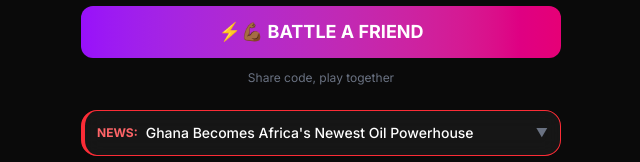
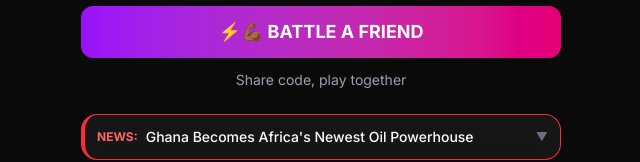
Before and after one commit to thomasamter/-akili, a React (Vite) app: page / in a window 1280 px wide. Shown: the part 365-527 px from the top of the page, without its empty margins (319-959 px from the left). Built offline with nearby package versions, Linux system fonts and the light colour scheme; no server answers.

Commit message:
Make multiplayer explainer more visible

```diff
--- a/src/App.jsx
+++ b/src/App.jsx
@@ -183,7 +183,7 @@
           >
             ⚡💪🏾 BATTLE A FRIEND
           </button>
-          <p className="text-center text-gray-500 text-xs">Share code, play together</p>
+          <p className="text-center text-gray-400 text-sm mt-1">Share code, play together</p>
         </div>
 
         {/* Today's Headline */}
```
